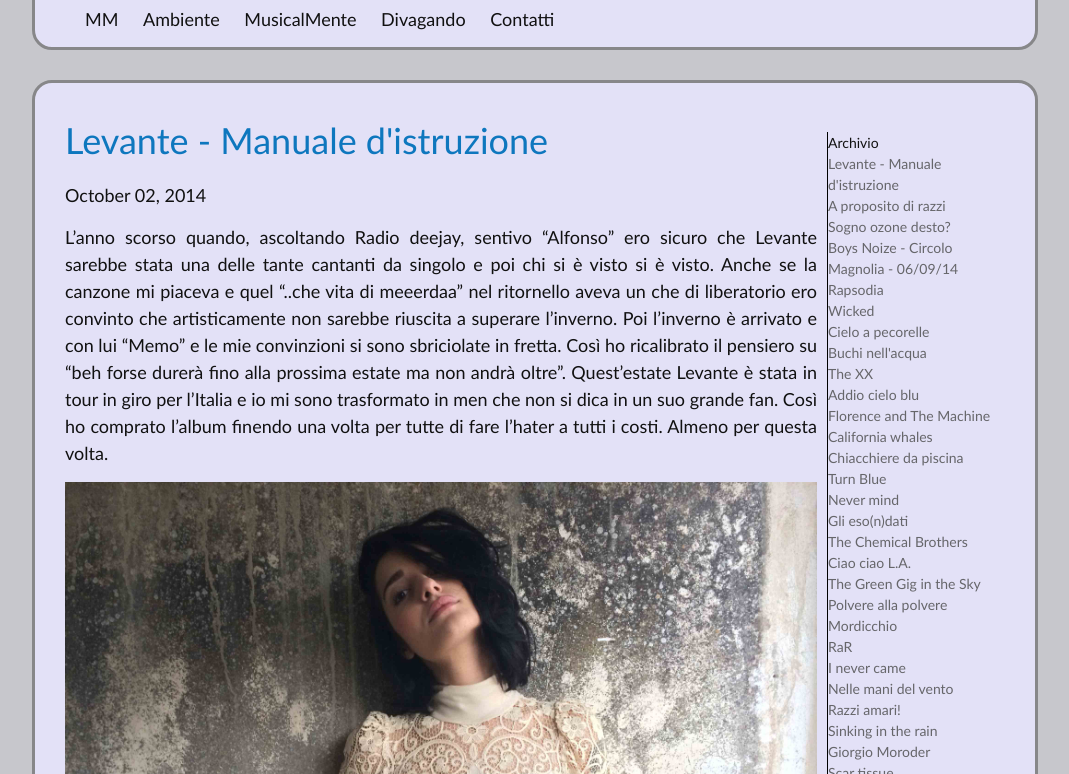
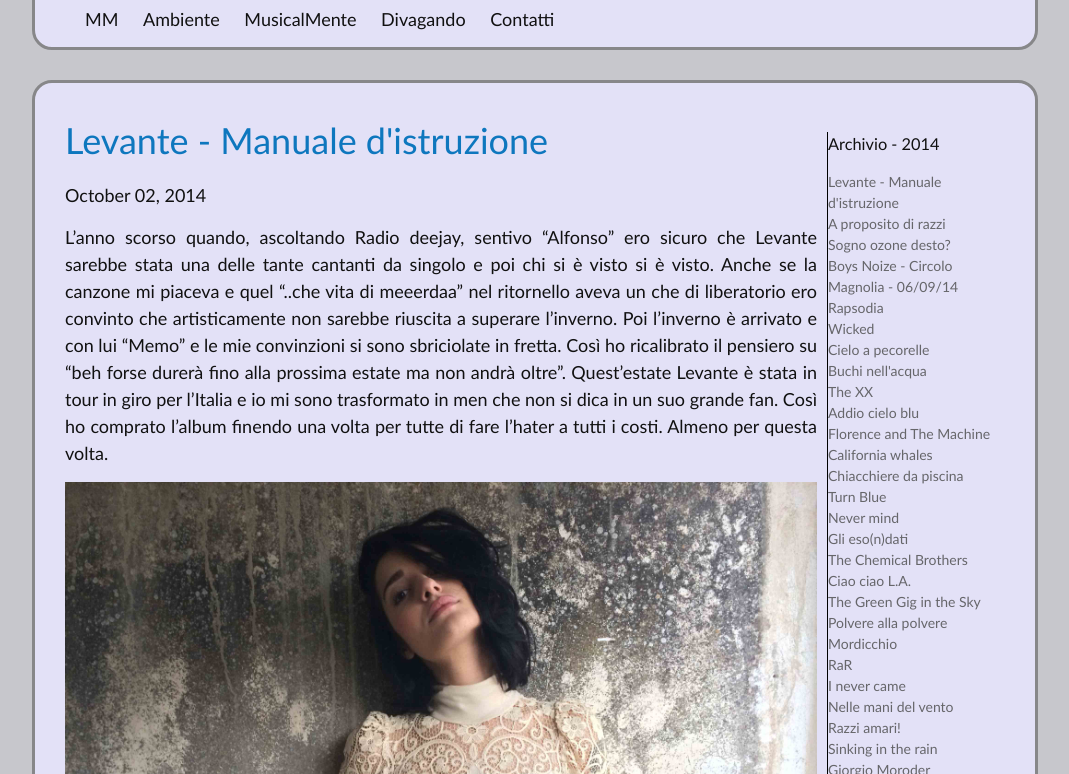
Before and after one commit to ilblogdimm/ilblogdimm, a Jekyll site: the page built from index.html, in a window 1280 px wide and 900 px high, scrolled down 531 px, cut to the strip 126-900 px from the top of the window. Shown: the whole strip, without its empty margins (105-1174 px from the left). Built offline with Jekyll 4.4.1, drawn with Linux system fonts in a browser that asks for light colours; the list of posts is cut into pages by our own code.

Commit message:
Archivio diviso per anno

```diff
--- a/_includes/sidebar.html
+++ b/_includes/sidebar.html
@@ -1,12 +1,14 @@
 <div class="sidebar">
 <nav class="sidebar-nav">
-  <ul class="sidebar-list">
-    <li id="titolo-barra">Archivio<li>
-    {% assign pages_list = site.posts %}
-    {% for node in pages_list %}
-    {% if node.title != null %} <li> <a class="sidebar-nav-item" href="{{ node.url }}">{{ node.title }}</a> </li>
+  {% for post in site.posts %}
+    {% capture currentyear %}{{post.date | date: "%Y"}}{% endcapture %}
+    {% if currentyear != year %}
+      {% capture year %}{{currentyear}}{% endcapture %}
+      {% unless forloop.first %}</ul>{% endunless %}
+<h3 class="anno-barra">Archivio - {{ currentyear }}</h1>
+<ul class="sidebar-list">
     {% endif %}
-    {% endfor %}
-  </ul>
+  <li class="sidebar-elem"><a class="sidebar-link" href="{{ post.url }}">{{ post.title }}</a></li>
+  {% endfor %}
 </nav>
 </div>
```
